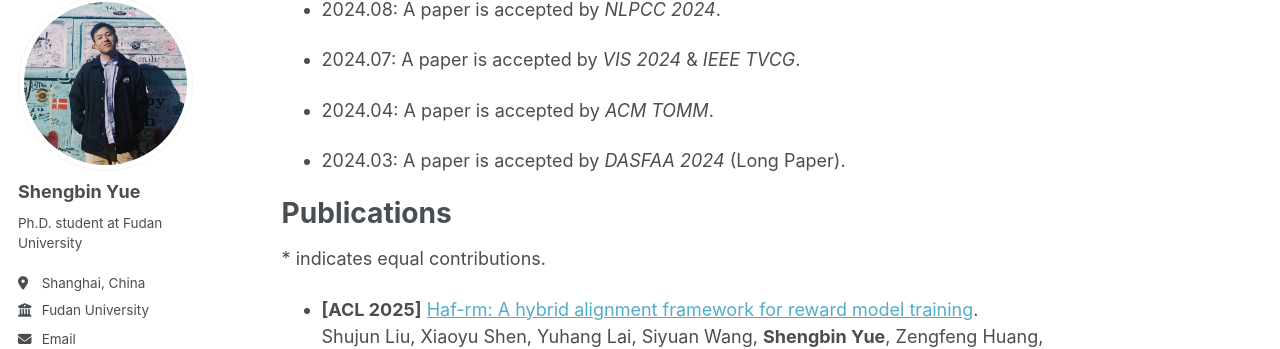
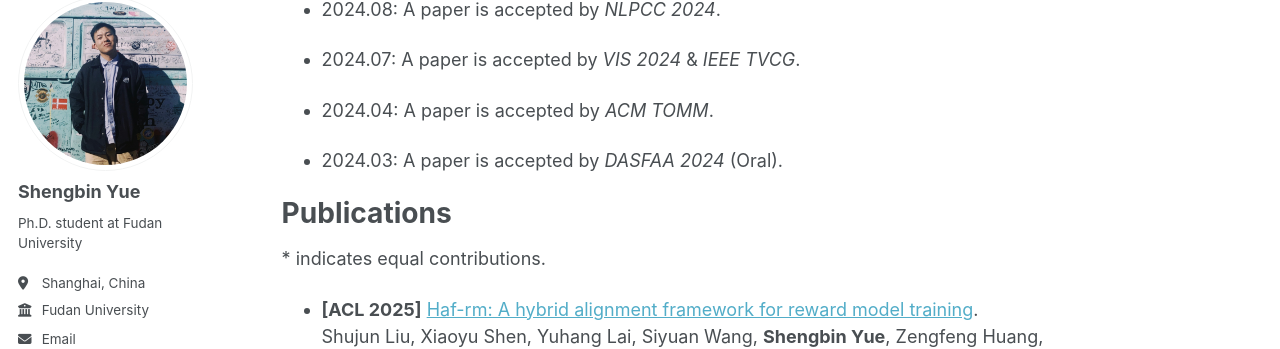
Before and after one commit to yueshengbin/yueshengbin.github.io, a Jekyll site: the page built from _pages/about.md, in a window 1280 px wide and 900 px high, scrolled down 777 px. Shown: the part 110-459 px from the top of the window. Built offline with Jekyll 4.4.1, drawn with Linux system fonts in a browser that asks for light colours; some web fonts are replaced.

Commit message:
Update about.md

```diff
--- a/_pages/about.md
+++ b/_pages/about.md
@@ -28,7 +28,7 @@ Recent News
 
 * 2024.04: A paper is accepted by *ACM TOMM*.
 
-* 2024.03: A paper is accepted by *DASFAA 2024* (Long Paper).
+* 2024.03: A paper is accepted by *DASFAA 2024* (Oral).
 
 
 
```
